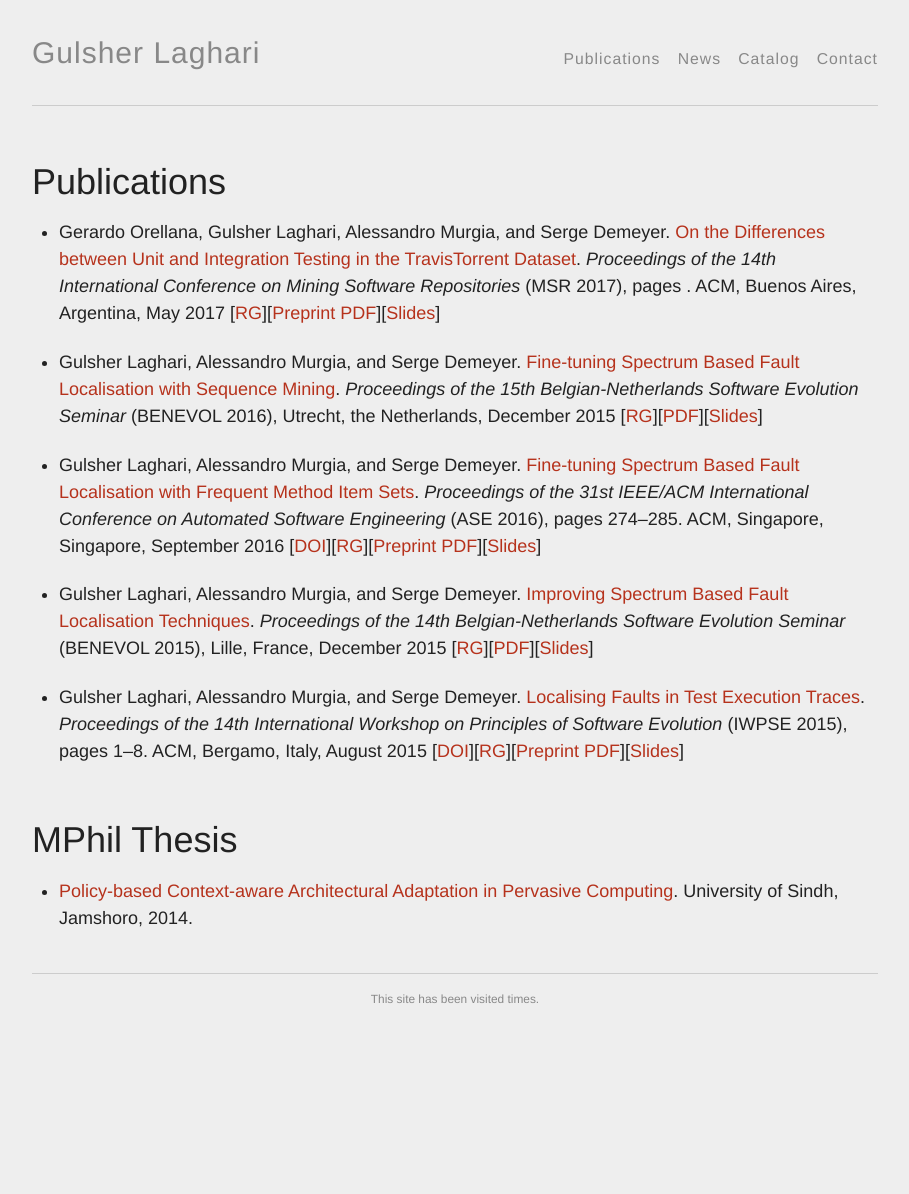
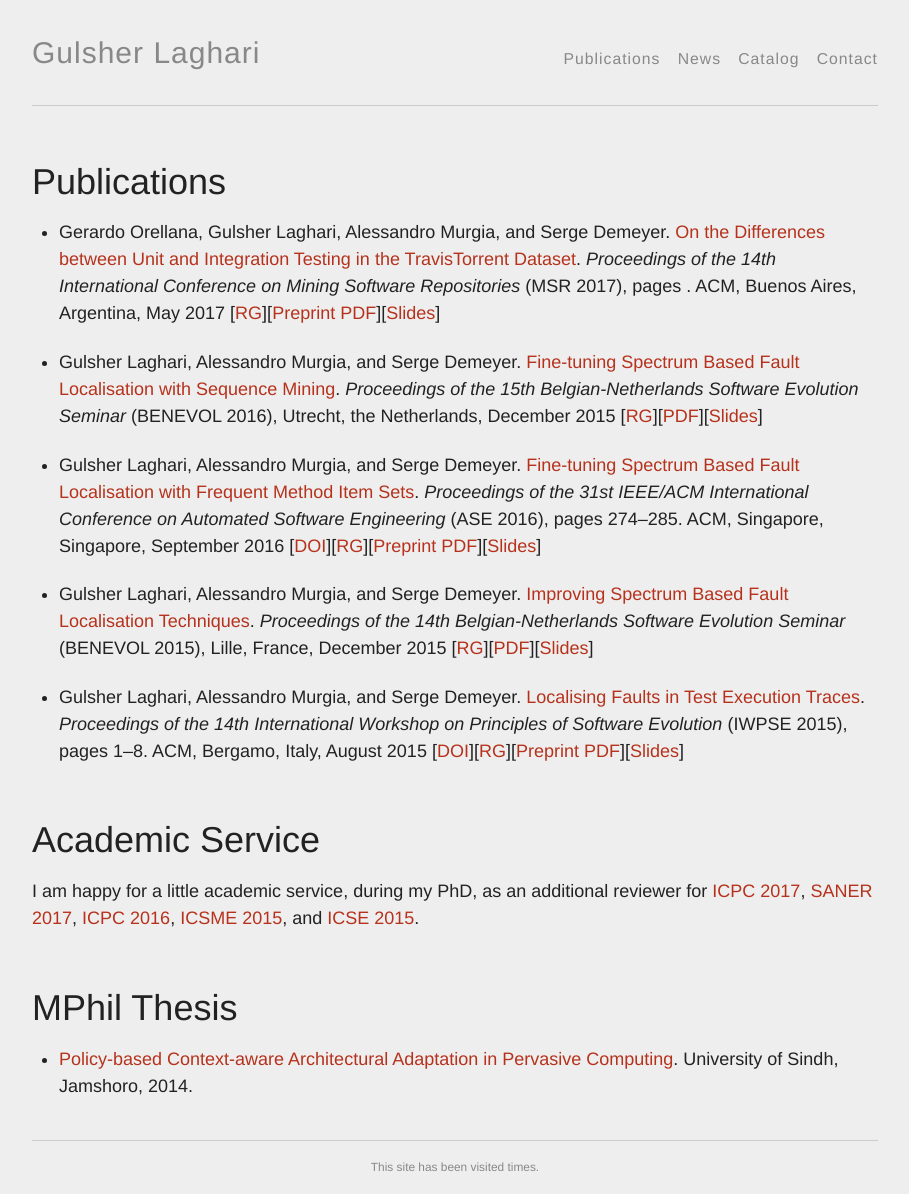
Before and after one commit to glaghari/glaghari.github.io, a Jekyll site: the page built from publications.md, in a window 1280 px wide. Shown: the whole page, without its empty margins (185-1094 px from the left). Built offline with Jekyll 4.4.1, drawn with Linux system fonts in a browser that asks for light colours; comment, search, counter and statistics services are not loaded; before the commit the page ends 1027 px from its top, so only the background shows below that.

Commit message:
Added academic service

```diff
--- a/publications.md
+++ b/publications.md
@@ -12,6 +12,10 @@ title: Publications
 *{{pub.journal}}*{% if pub.series %} ({{pub.series}}), {% endif %}{% if pub.pages %} pages {{pub.pages}}. {% endif %}{% if pub.publisher %} {{pub.publisher}}, {% endif %}{% if pub.location %} {{pub.location}}, {% endif %}{% if pub.month %} {{pub.month}} {% endif %}{% if pub.year %} {{pub.year}} {% endif %}{% if pub.doi %}[[DOI]({{pub.doi}})]{% endif %}{% if pub.media %}{% for article in pub.media %}[[{{article.name}}]({{article.url}})]{% endfor %}{% endif %}
 {% endfor %}
 
+# Academic Service
+
+I am happy for a little academic service, during my PhD, as an additional reviewer for [ICPC 2017](https://www.computer.org/csdl/proceedings/icpc/2017/0535/00/0535z015.pdf), [SANER 2017](https://www.computer.org/csdl/proceedings/saner/2017/5501/00/07884601.pdf), [ICPC 2016](https://www.computer.org/csdl/proceedings/icpc/2016/1428/00/07503703.pdf), [ICSME 2015](https://www.computer.org/csdl/proceedings/icsme/2015/7532/00/07332445.pdf), and [ICSE 2015](https://www.computer.org/csdl/proceedings/icse/2015/1934/01/1934z037.pdf).
+
 # MPhil Thesis
 * [Policy-based Context-aware Architectural Adaptation in Pervasive Computing](../docs/MPhil_thesis.pdf).
 University of Sindh, Jamshoro, 2014.
```
Also changed, not shown: _includes/about.md (+2 -0 lines), index.md (+0 -2 lines).
